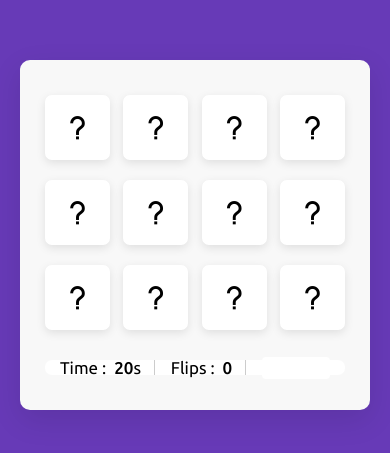
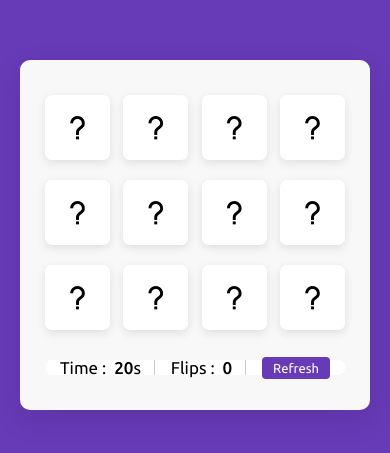
Before and after one commit to Leni-Nikitaa/MemoryMatch-The-Card-Matching-Game, a plain HTML site: page index.html in a window 390 px wide. Shown: the part 187-640 px from the top of the page. Drawn offline with nearby package versions, Linux system fonts and the light colour scheme.

Commit message:
CSS UPDATE 3

```diff
--- a/style.css
+++ b/style.css
@@ -163,6 +163,6 @@ body{
         padding: 5px IOpx;
         border: none;
         color: #fff;
-        background: a #673AB7;
+        background: #673AB7;
     }
 }
```
